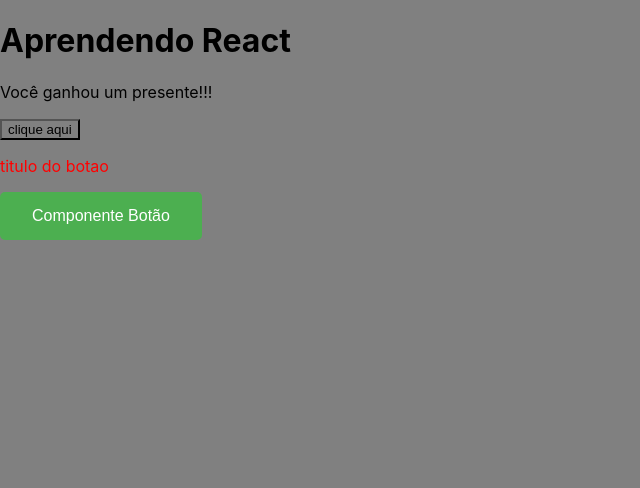
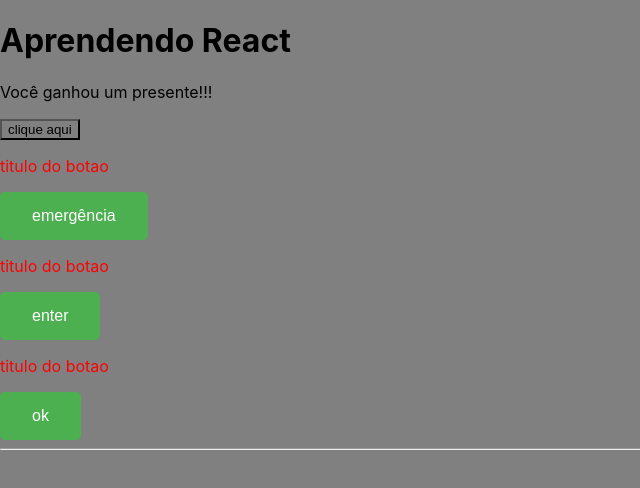
Before and after one commit to evertontech/estudos-react, a React (Create React App) app: page / in a window 1280 px wide. Shown: the top 488 px of the page, without its empty margins (0-640 px from the left). Built offline with nearby package versions, Linux system fonts and the light colour scheme.

Commit message:
Customizando texto do botão

```diff
--- a/src/App.js
+++ b/src/App.js
@@ -1,15 +1,16 @@
 import "./App.css";
 import Botao from "./components/botao";
 
-function App() {
+export default function App() {
   return (
     <>
       <h1>Aprendendo React</h1>
       <p>Você ganhou um presente!!!</p>
       <button>clique aqui</button>
-      <Botao></Botao>
+      <Botao texto="emergência"></Botao>
+      <Botao texto="enter" />
+      <Botao />
+      <hr />
     </>
   );
 }
-
-export default App;
--- a/src/components/botao.jsx
+++ b/src/components/botao.jsx
@@ -1,10 +1,18 @@
 import styles from "./botao.module.css";
 
-export default function Botao() {
+export default function Botao(dados) {
+  let textoDoBotao = dados.texto;
+
+  if (textoDoBotao == null) {
+    textoDoBotao = "ok";
+  }
+
   return (
     <>
       <p className={styles.tituloBotao}>titulo do botao</p>
-      <button className={styles.botao}>Componente Botão</button>
+      <button className={styles.botao}>{textoDoBotao}</button>
     </>
   );
 }
+
+// um componente é um trecho de código que pode ser reutilizado
```
